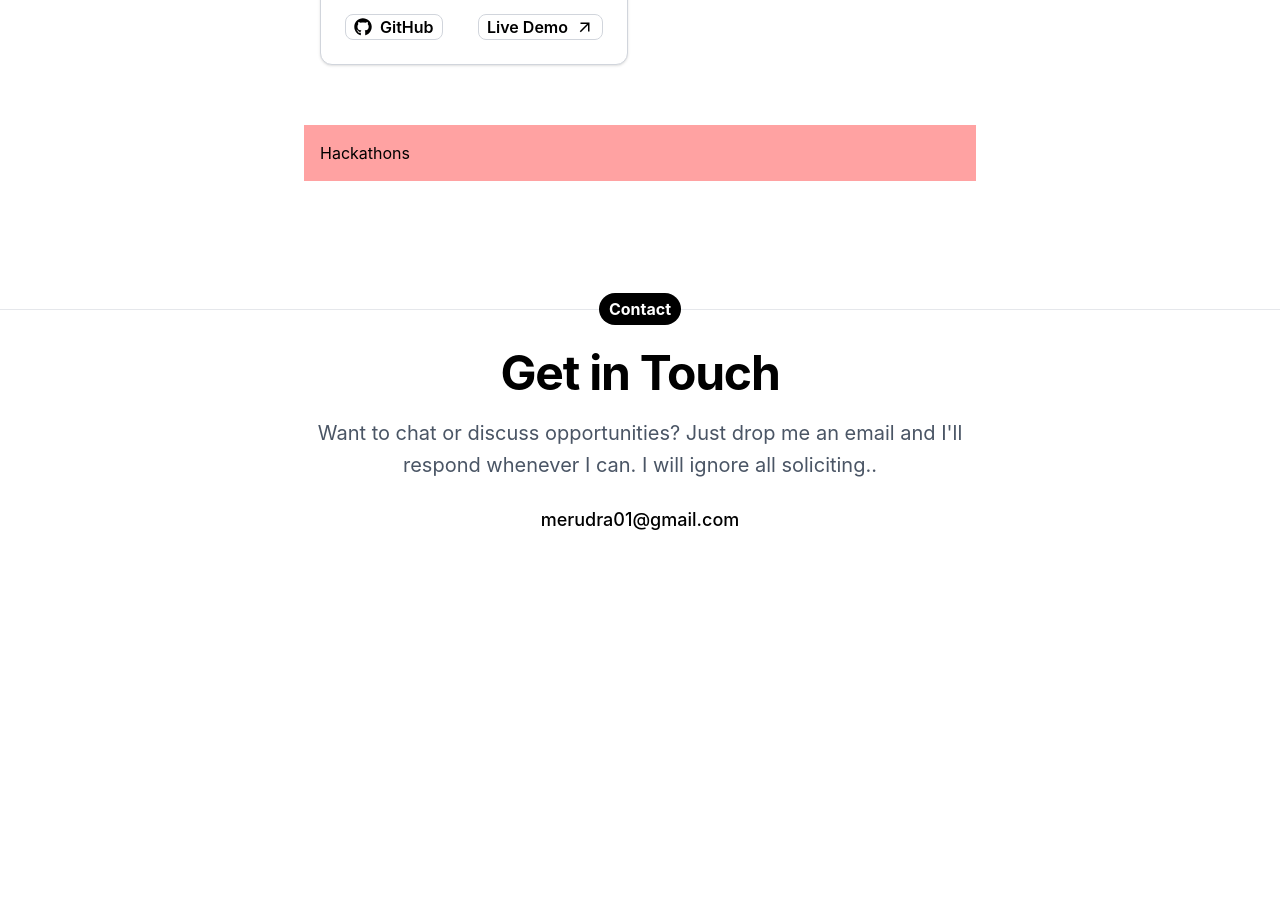
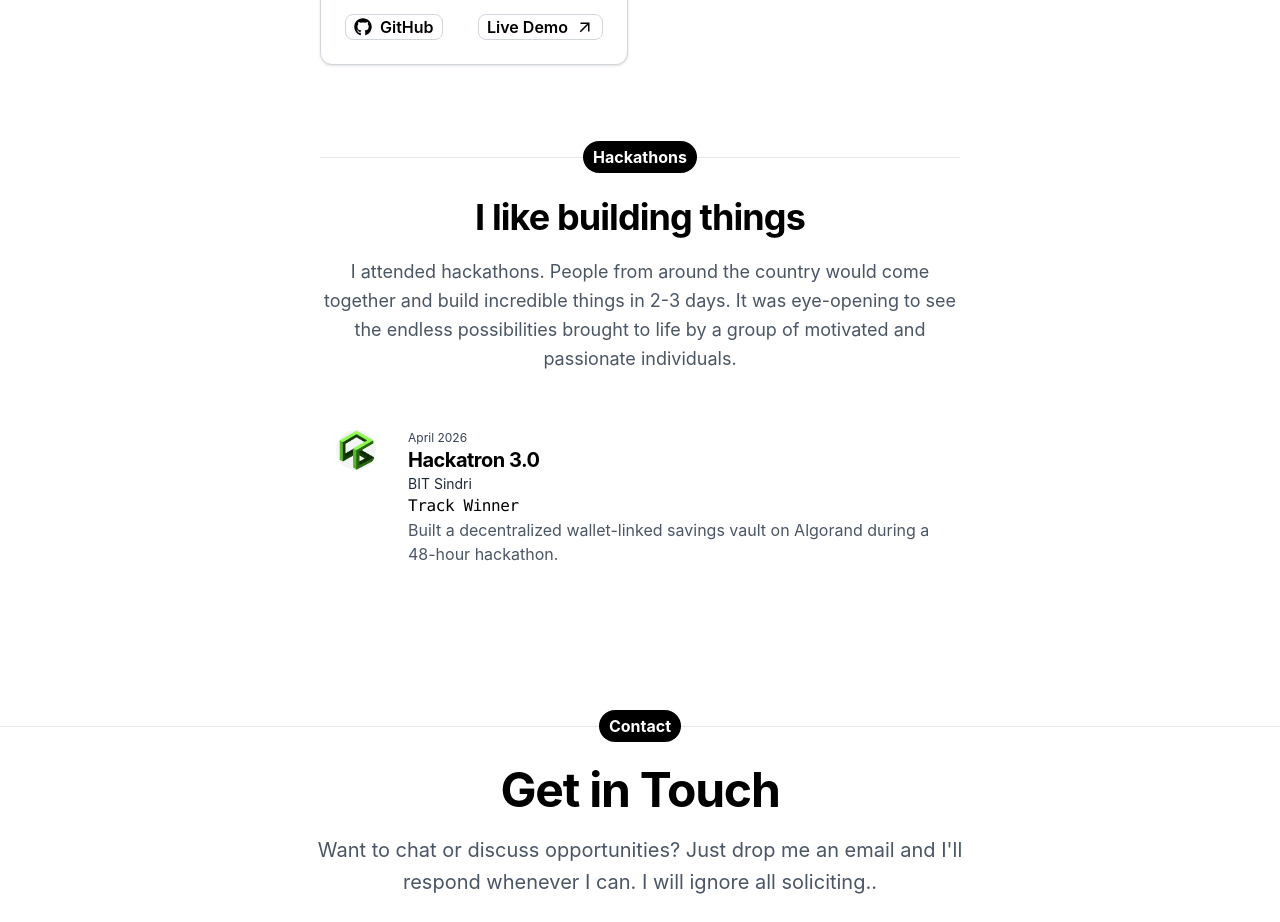
Before and after one commit to itisrudraa/portfolio, a React (Vite) app: page / in a window 1280 px wide. Shown: the part 1800-2722 px from the top of the page. Before the commit the page ends 2494 px from the top, so only its background shows below. Built offline with nearby package versions, Linux system fonts and the light colour scheme.

Commit message:
Add hackathon cards and section

```diff
--- /dev/null
+++ b/src/components/HackathonCard.jsx
@@ -0,0 +1,20 @@
+
+
+function HackathonCard({title, organizer, date, status, description, logoURL}){
+    return(
+        <div className="flex items-start gap-8 p-4">
+            <div className="flex items-center justify-center shrink-0">
+                <img alt={title} src={logoURL} className="h-10 w-10 rounded-full object-contain bg-gray-100" />
+            </div>
+            <div>
+                <p className="text-xs text-gray-700">{date}</p>
+                <h3 className="text-xl font-bold tracking-tight">{title}</h3>
+                <p className="text-sm text-gray-800">{organizer}</p>
+                <p className="font-mono tracking-tight">{status}</p>
+                <p className="text-gray-600">{description}</p>
+            </div>
+        </div>
+    );
+}
+
+export default HackathonCard
--- a/src/data/portfolio.js
+++ b/src/data/portfolio.js
@@ -68,10 +68,10 @@ const PORTFOLIO = {
         {
             title: "Hackatron 3.0",
             organizer: "BIT Sindri",
-            date: "2026",
-            team: "OUTLIERS",
-            project: "OurVault",
+            date: "April 2026",
+            status: "Track Winner",
             description: "Built a decentralized wallet-linked savings vault on Algorand during a 48-hour hackathon.",
+            logoURL: "/images/hackatron3.0.png"
         },
     ],
 }
--- a/src/sections/Hackathons.jsx
+++ b/src/sections/Hackathons.jsx
@@ -1,9 +1,31 @@
+import HackathonCard from "../components/HackathonCard"
+import PORTFOLIO from "../data/portfolio"
 
 function Hackathons(){
     return(
-        <section className="py-8">
-            <div className="max-w-2xl mx-auto p-4 bg-red-300">
-                <h3>Hackathons</h3>
+        <section id="Hackathon" className="py-8">
+            <div className="max-w-2xl mx-auto p-4">
+                <div className="text-center">
+                    <div className="relative flex justify-center">
+                        <div className="absolute top-1/2 left-0 w-full h-px bg-gray-200"></div>
+                        <div className="relative z-10 inline-block py-1 px-2.5 rounded-full bg-black text-white font-bold">Hackathons</div>
+                    </div>
+                    <h2 className="mt-6 text-4xl font-bold tracking-tight">I like building things</h2>
+                    <p className="mt-5 text-lg text-gray-600 leading-relaxed">I attended hackathons. People from around the country would come together and build incredible things in 2-3 days. It was eye-opening to see the endless possibilities brought to life by a group of motivated and passionate individuals.</p>
+                </div>
+                <div className="flex flex-col gap-6 mt-10">
+                    {PORTFOLIO.hackathons.map(({title, organizer, date, status, description, logoURL}) => (
+                        <HackathonCard
+                            key={title}
+                            title={title}
+                            organizer={organizer}
+                            date={date}
+                            status={status}
+                            description={description}
+                            logoURL={logoURL}
+                        />
+                    ))}
+                </div>
             </div>
         </section>
     );
```
Also changed, not shown: public/images/hackatron3.0.png (added).
